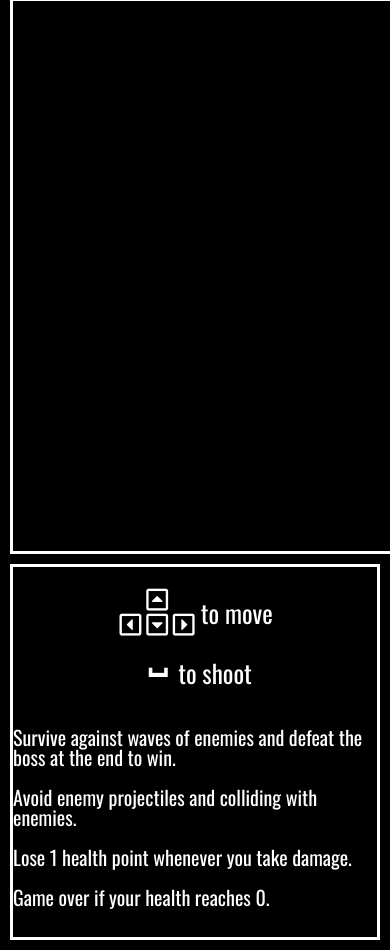
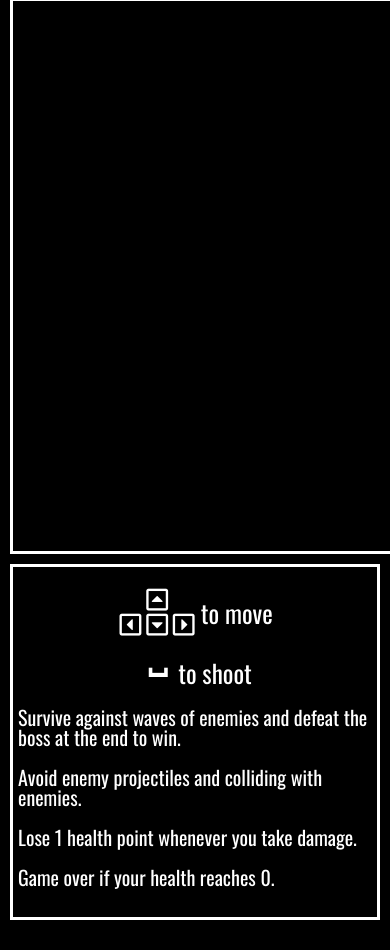
Before and after one commit to fk652/Galactic-Defender, a website built with webpack: page index.html in a window 390 px wide. Shown: the part 239-1189 px from the top of the page. Built offline with nearby package versions, Linux system fonts and the light colour scheme; a web font is replaced by a local one.

Commit message:
update css

```diff
--- a/src/index.scss
+++ b/src/index.scss
@@ -58,7 +58,7 @@ $color: white;
   #game-instructions {
     display: flex;
     flex-wrap: wrap;
-    justify-content: center;
+    justify-content: space-around;
     align-content: center;
     font-size: 25px;
 
@@ -66,6 +66,7 @@ $color: white;
       display: flex;
       justify-content: space-around;
       align-items: center;
+      margin-bottom: -30px;
 
       .arrow-icons {
         display: flex;
@@ -89,6 +90,8 @@ $color: white;
     }
 
     ul {
+      margin-left: 5px;
+      margin-top: -50px;
       li {
         margin: 20px 0 20px 0;
         font-size: 20px;
@@ -128,11 +131,6 @@ $color: white;
     #game-instructions {
       .movement-instructions {
         margin-top: 10px;
-        margin-bottom: -30px;
-      }
-
-      ul {
-        margin-top: -30px;
       }
     }
 
```
Also changed, not shown: dist/main.css.
